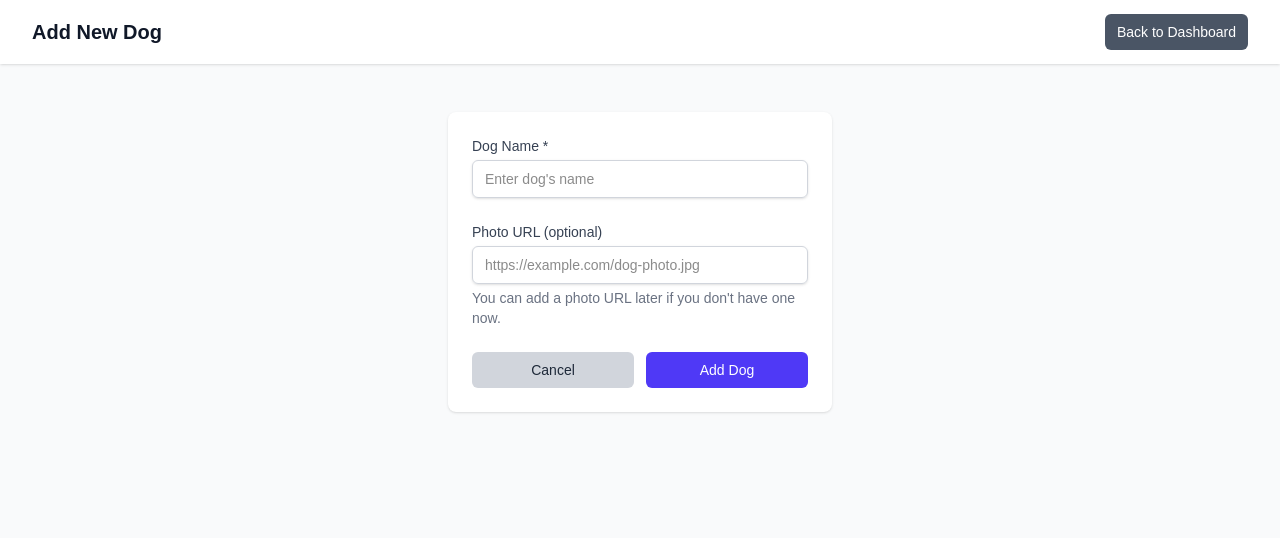
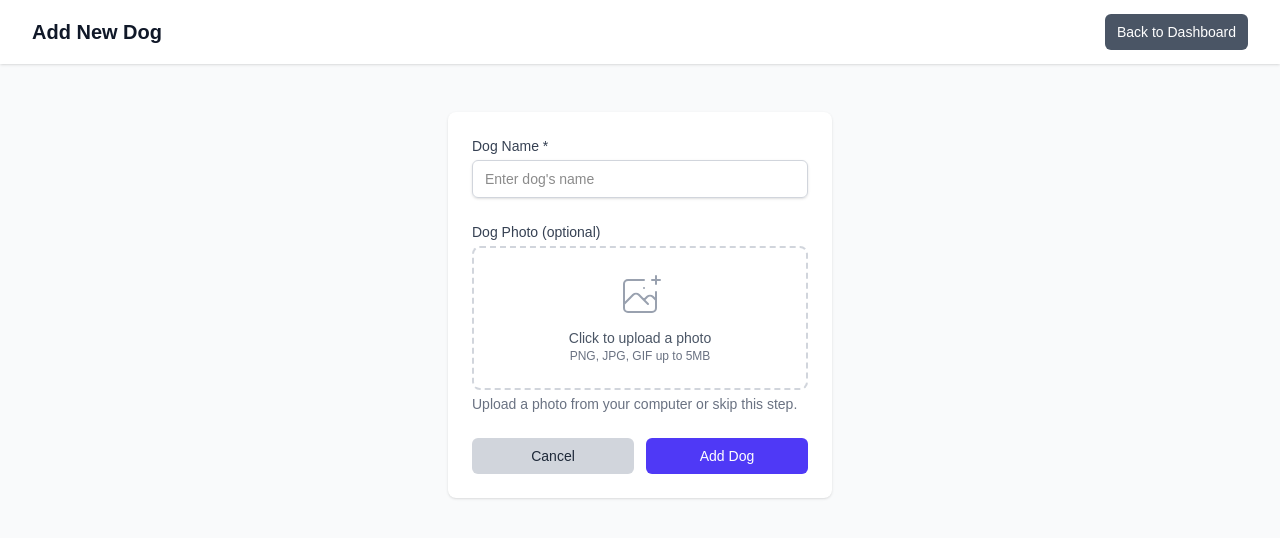
Before and after one commit to cristobalross29/proyecto_perros, a Next.js app: page /add-dog in a window 1280 px wide. Shown: the top 538 px of the page. Built offline with nearby package versions, Linux system fonts and the light colour scheme; no server answers.

Commit message:
added functionalities

```diff
--- a/src/components/AddDogForm.tsx
+++ b/src/components/AddDogForm.tsx
@@ -9,9 +9,59 @@ export default function AddDogForm() {
   const { user } = useAuth()
   const router = useRouter()
   const [name, setName] = useState('')
-  const [photoUrl, setPhotoUrl] = useState('')
+  const [photoFile, setPhotoFile] = useState<File | null>(null)
+  const [photoPreview, setPhotoPreview] = useState<string | null>(null)
   const [loading, setLoading] = useState(false)
   const [error, setError] = useState('')
+
+  const handleFileChange = (e: React.ChangeEvent<HTMLInputElement>) => {
+    const file = e.target.files?.[0]
+    if (file) {
+      // Validate file type
+      if (!file.type.startsWith('image/')) {
+        setError('Please select an image file')
+        return
+      }
+
+      // Validate file size (max 5MB)
+      if (file.size > 5 * 1024 * 1024) {
+        setError('Image must be smaller than 5MB')
+        return
+      }
+
+      setPhotoFile(file)
+      setError('')
+
+      // Create preview
+      const reader = new FileReader()
+      reader.onload = (e) => {
+        setPhotoPreview(e.target?.result as string)
+      }
+      reader.readAsDataURL(file)
+    }
+  }
+
+  const removePhoto = () => {
+    setPhotoFile(null)
+    setPhotoPreview(null)
+  }
+
+  const uploadImageToSupabase = async (file: File): Promise<string> => {
+    const fileExt = file.name.split('.').pop()
+    const fileName = `${user?.id}/${Date.now()}.${fileExt}`
+
+    const { data, error } = await supabase.storage
+      .from('dog-photos')
+      .upload(fileName, file)
+
+    if (error) throw error
+
+    const { data: { publicUrl } } = supabase.storage
+      .from('dog-photos')
+      .getPublicUrl(fileName)
+
+    return publicUrl
+  }
 
   const handleSubmit = async (e: React.FormEvent) => {
     e.preventDefault()
@@ -24,11 +74,18 @@ export default function AddDogForm() {
     setError('')
 
     try {
+      let photoUrl = null
+
+      // Upload image if one was selected
+      if (photoFile) {
+        photoUrl = await uploadImageToSupabase(photoFile)
+      }
+
       const { error } = await supabase
         .from('dogs')
         .insert({
           name: name.trim(),
-          photo_url: photoUrl.trim() || null,
+          photo_url: photoUrl,
           user_id: user?.id,
         })
 
@@ -82,19 +139,53 @@ export default function AddDogForm() {
               </div>
 
               <div>
-                <label htmlFor="photoUrl" className="block text-sm font-medium text-gray-700">
-                  Photo URL (optional)
+                <label htmlFor="photo" className="block text-sm font-medium text-gray-700">
+                  Dog Photo (optional)
                 </label>
-                <input
-                  type="url"
-                  id="photoUrl"
-                  className="mt-1 block w-full px-3 py-2 border border-gray-300 rounded-md shadow-sm focus:outline-none focus:ring-indigo-500 focus:border-indigo-500 sm:text-sm"
-                  placeholder="https://example.com/dog-photo.jpg"
-                  value={photoUrl}
-                  onChange={(e) => setPhotoUrl(e.target.value)}
-                />
+                <div className="mt-1">
+                  {!photoPreview ? (
+                    <div className="border-2 border-dashed border-gray-300 rounded-lg p-6 text-center">
+                      <input
+                        type="file"
+                        id="photo"
+                        accept="image/*"
+                        onChange={handleFileChange}
+                        className="hidden"
+                      />
+                      <label
+                        htmlFor="photo"
+                        className="cursor-pointer flex flex-col items-center"
+                      >
+                        <svg className="mx-auto h-12 w-12 text-gray-400" stroke="currentColor" fill="none" viewBox="0 0 48 48">
+                          <path d="M28 8H12a4 4 0 00-4 4v20m32-12v8m0 0v8a4 4 0 01-4 4H12a4 4 0 01-4-4v-4m32-4l-3.172-3.172a4 4 0 00-5.656 0L28 28M8 32l9.172-9.172a4 4 0 015.656 0L28 28m0 0l4 4m4-24h8m-4-4v8m-12 4h.02" strokeWidth="2" strokeLinecap="round" strokeLinejoin="round" />
+                        </svg>
+                        <span className="mt-2 text-sm text-gray-600">
+                          Click to upload a photo
+                        </span>
+                        <span className="text-xs text-gray-500">
+                          PNG, JPG, GIF up to 5MB
+                        </span>
+                      </label>
+                    </div>
+                  ) : (
+                    <div className="relative">
+                      <img
+                        src={photoPreview}
+                        alt="Preview"
+                        className="h-32 w-32 object-cover rounded-lg mx-auto"
+                      />
+                      <button
+                        type="button"
+                        onClick={removePhoto}
+                        className="absolute top-0 right-0 bg-red-500 text-white rounded-full p-1 hover:bg-red-600"
+                      >
+                        ✕
+                      </button>
+                    </div>
+                  )}
+                </div>
                 <p className="mt-1 text-sm text-gray-500">
-                  You can add a photo URL later if you don&apos;t have one now.
+                  Upload a photo from your computer or skip this step.
                 </p>
               </div>
 
--- a/src/components/Dashboard.tsx
+++ b/src/components/Dashboard.tsx
@@ -106,6 +106,29 @@ export default function Dashboard() {
     }
   }
 
+  const handleDeleteDog = async (dogId: string, dogName: string) => {
+    if (!confirm(`Are you sure you want to delete ${dogName}? This will also delete all feeding records for this dog.`)) {
+      return
+    }
+
+    try {
+      // Delete the dog (feedings will be deleted automatically due to CASCADE)
+      const { error } = await supabase
+        .from('dogs')
+        .delete()
+        .eq('id', dogId)
+        .eq('user_id', user?.id)
+
+      if (error) throw error
+
+      // Refresh the dogs list
+      fetchDogs()
+    } catch (error) {
+      console.error('Error deleting dog:', error)
+      alert('Failed to delete dog. Please try again.')
+    }
+  }
+
   if (loading) {
     return (
       <div className="min-h-screen flex items-center justify-center">
@@ -160,7 +183,16 @@ export default function Dashboard() {
           ) : (
             <div className="grid gap-6 sm:grid-cols-2 lg:grid-cols-3">
               {dogs.map((dog) => (
-                <div key={dog.id} className="bg-white overflow-hidden shadow rounded-lg">
+                <div key={dog.id} className="bg-white overflow-hidden shadow rounded-lg relative">
+                  {/* Delete button */}
+                  <button
+                    onClick={() => handleDeleteDog(dog.id, dog.name)}
+                    className="absolute top-2 right-2 bg-red-500 hover:bg-red-600 text-white rounded-full p-1 text-xs font-medium"
+                    title={`Delete ${dog.name}`}
+                  >
+                    ✕
+                  </button>
+
                   <div className="px-4 py-5 sm:p-6">
                     <div className="flex items-center">
                       <div className="flex-shrink-0">
```
Also changed, not shown: 1 other file (tests, documents, lock files or other folders).
